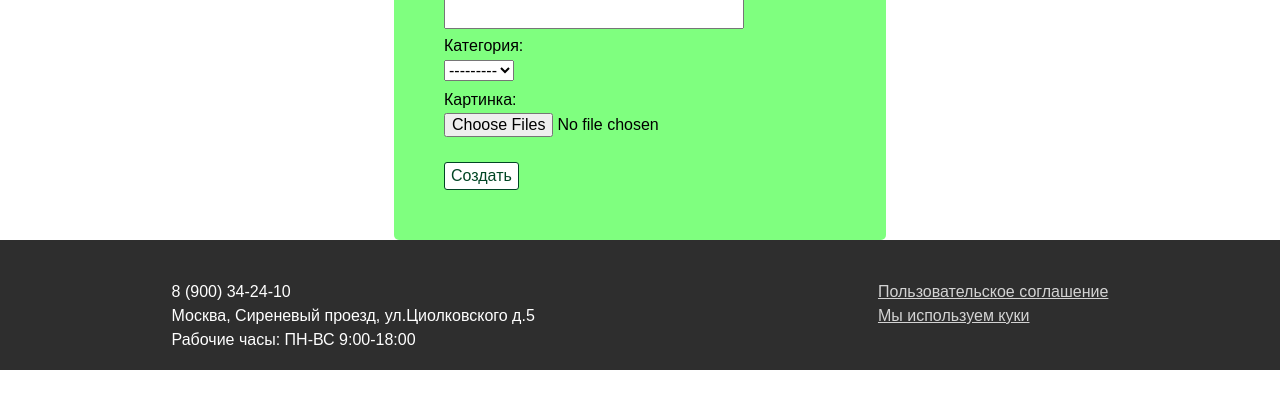
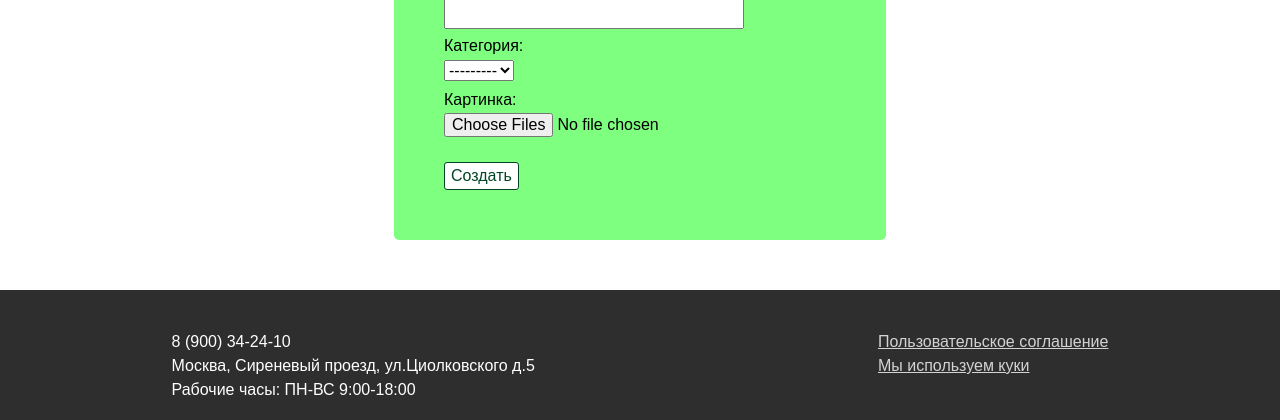
Before and after one commit to universe-walker/shop-django, a Django app: page /create-product/ in a window 1280 px wide. Shown: the part 671-1091 px from the top of the page. Before the commit the page ends 1041 px from the top, so only its background shows below. Run offline with Django 3.2, Linux system fonts and the light colour scheme; data that the repository does not hold is empty.

Commit message:
Add margin-bottom to .form

```diff
--- a/category/static/css/form_styles.css
+++ b/category/static/css/form_styles.css
@@ -6,7 +6,7 @@
 .form {
   display: flex;
   justify-content: center;
-  margin-top: 50px;
+  margin: 50px 0 50px 0;
 }
 
 .form__row {
```
